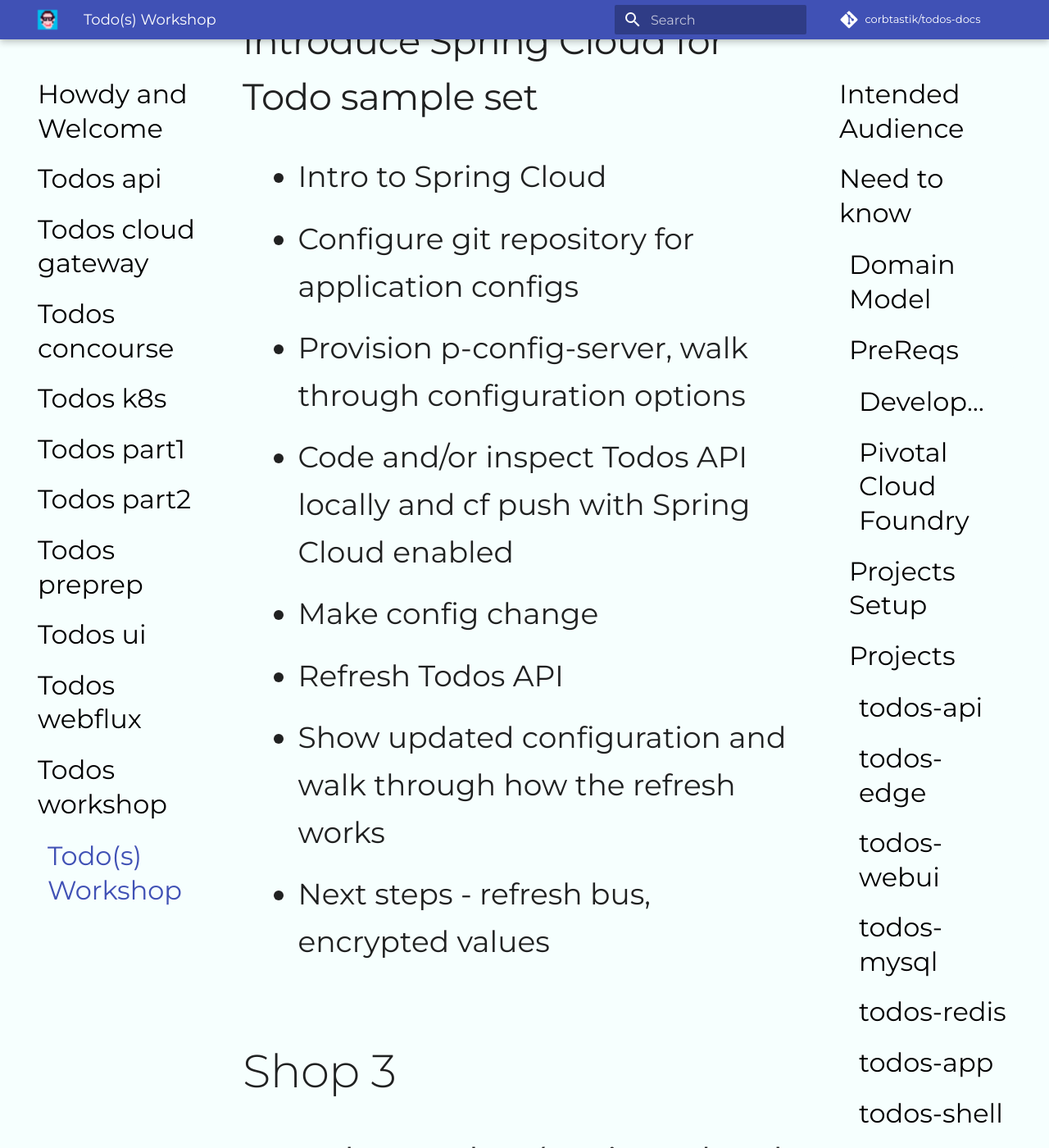
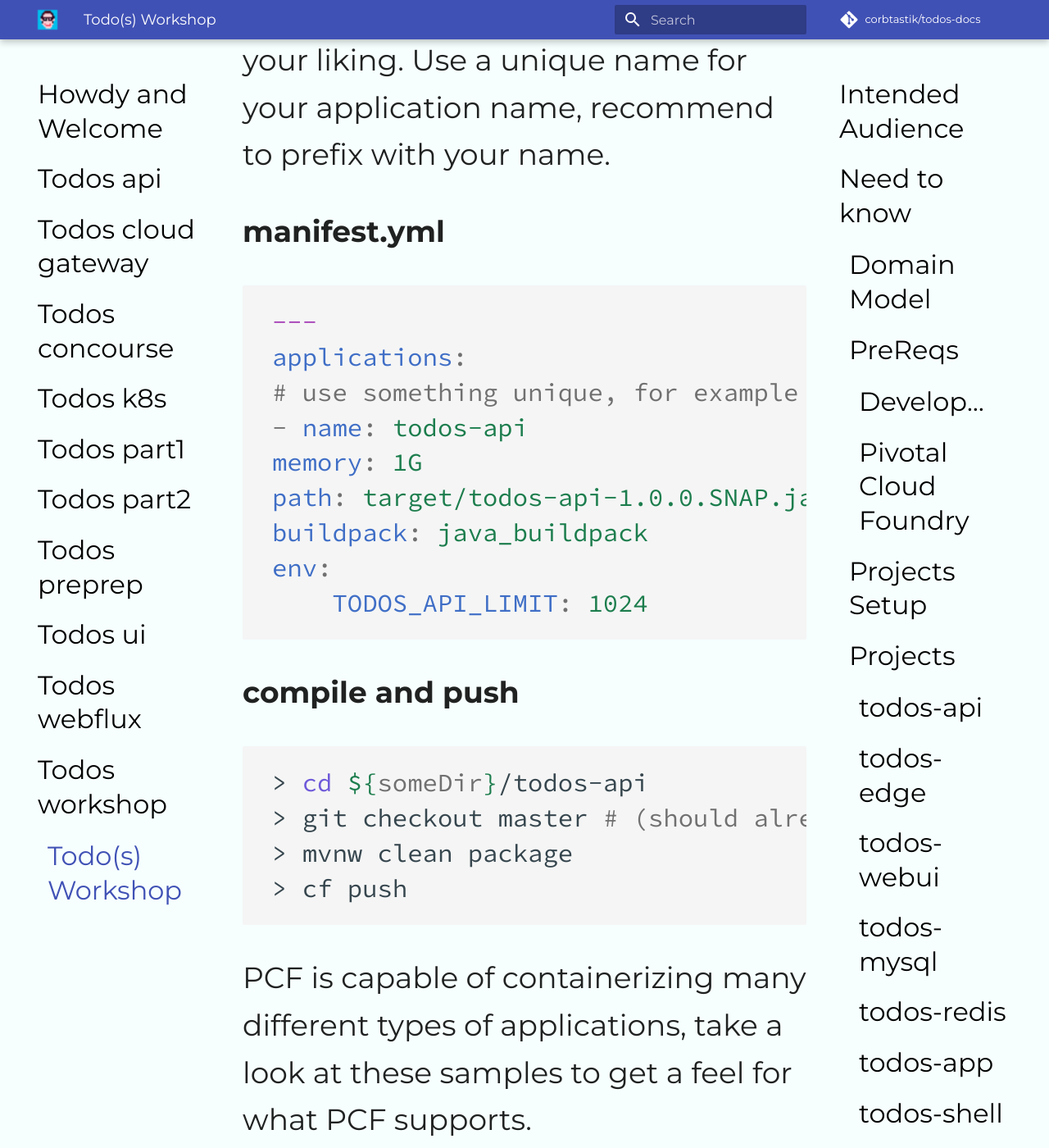
Before and after one commit to adamzwickey/todos-docs, an MkDocs documentation site: the page built from docs/todos-workshop/README.md, in a window 1280 px wide and 1400 px high, scrolled down 25963 px. Shown: the whole window at 82% size. Built offline with MkDocs 1.6.1 and Material for MkDocs 9.7.7, drawn with Linux system fonts in a browser that asks for light colours; comment, search, counter and statistics services are not loaded; some of the changed text lies outside the part shown.

Commit message:
updating docs

````diff
--- a/docs/todos-workshop/README.md
+++ b/docs/todos-workshop/README.md
@@ -42,6 +42,7 @@ class Todo implements Serializable {
 Each project can be cloned, built and pushed to PCF individually.  All that's required to work with the projects locally are listed below.
 
 1. Java 8 JDK ([sdkman](https://sdkman.io/sdks#java) is a nice dev option)
+1. [Git client](https://git-scm.com/downloads)
 1. Maven 3 (again [sdkman](https://sdkman.io/sdks#maven))
 1. Make (for quick clone)
 1. [Cloud Foundry CLI](https://github.com/cloudfoundry/cli)
@@ -234,6 +235,45 @@ This Shop is all about setting up the projects and doing a CF push ice-breaker.
 
 ![Apps Man Tools](img/apps-man-tools.png "Apps Man Tools")
 
+1. Grok the cf-cli - run the following commands
+    1. `cf -v`
+    1. `cf target`
+    1. `cf domains`
+    1. `cf buildpacks`
+    1. `cf marketplace`
+
+1. Compile and Push ice-breaker [App](#todos-api)
+
+Edit the manifest.yml in `todos-api` to your liking.  Use a unique name for your application name, recommend to prefix with your name.
+
+**manifest.yml**
+
+```yaml
+---
+applications:
+# use something unique, for example corbs-todos-api
+- name: todos-api
+memory: 1G
+path: target/todos-api-1.0.0.SNAP.jar
+buildpack: java_buildpack
+env:
+    TODOS_API_LIMIT: 1024
+```
+
+**compile and push**
+
+```bash
+> cd ${someDir}/todos-api
+> git checkout master # (should already be on master branch)
+> mvnw clean package
+> cf push
+```
+
+PCF is capable of containerizing many different types of applications, take a look at these samples to get a feel for what PCF supports.
+
+1. [Java examples](https://github.com/cloudfoundry/java-buildpack#examples)
+1. [CF Sample Apps](https://github.com/cloudfoundry-samples)
+1. [SSO Samples](https://github.com/pivotal-cf/identity-sample-apps)
 
 ## Shop 1
 
````
